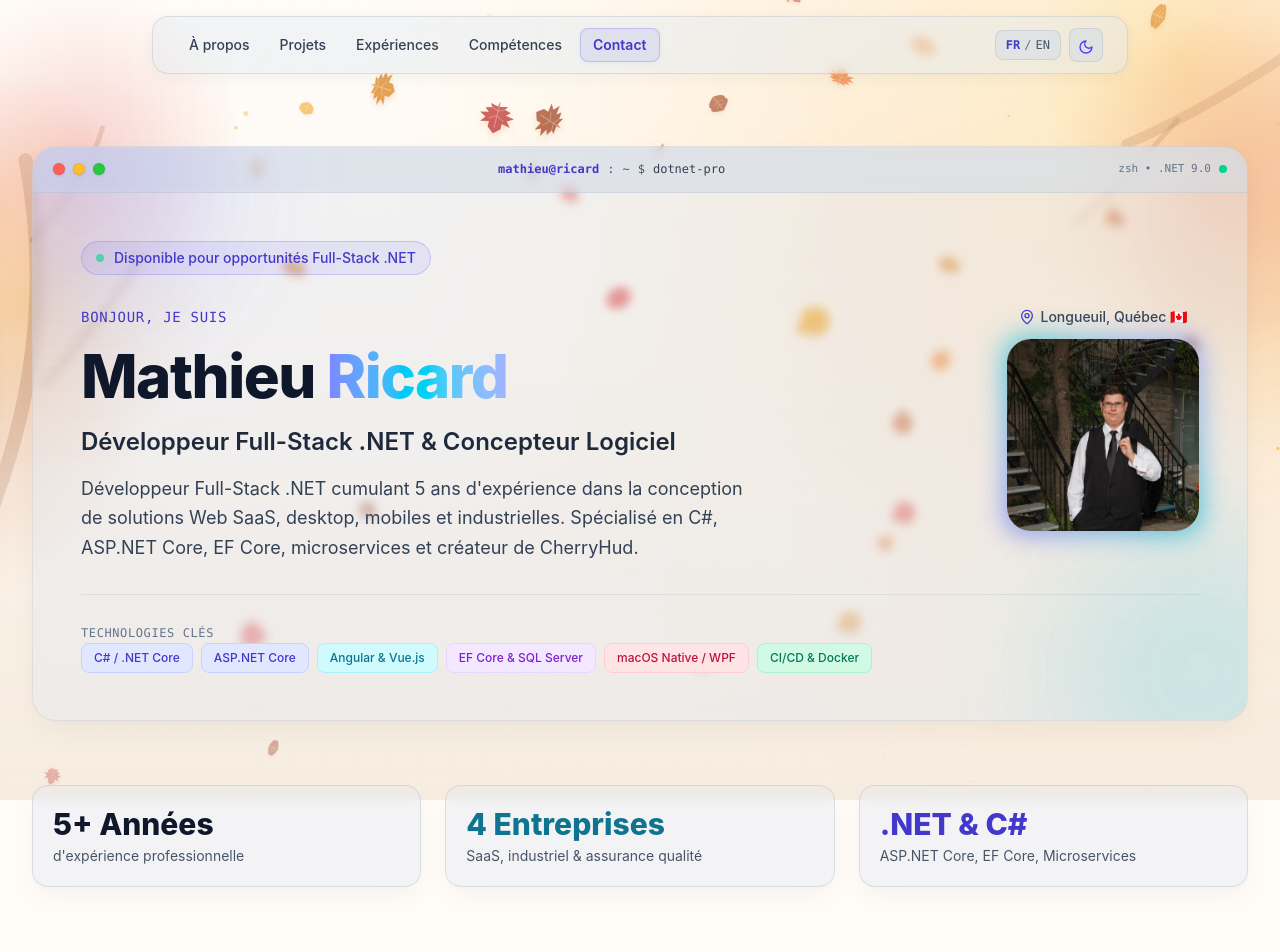
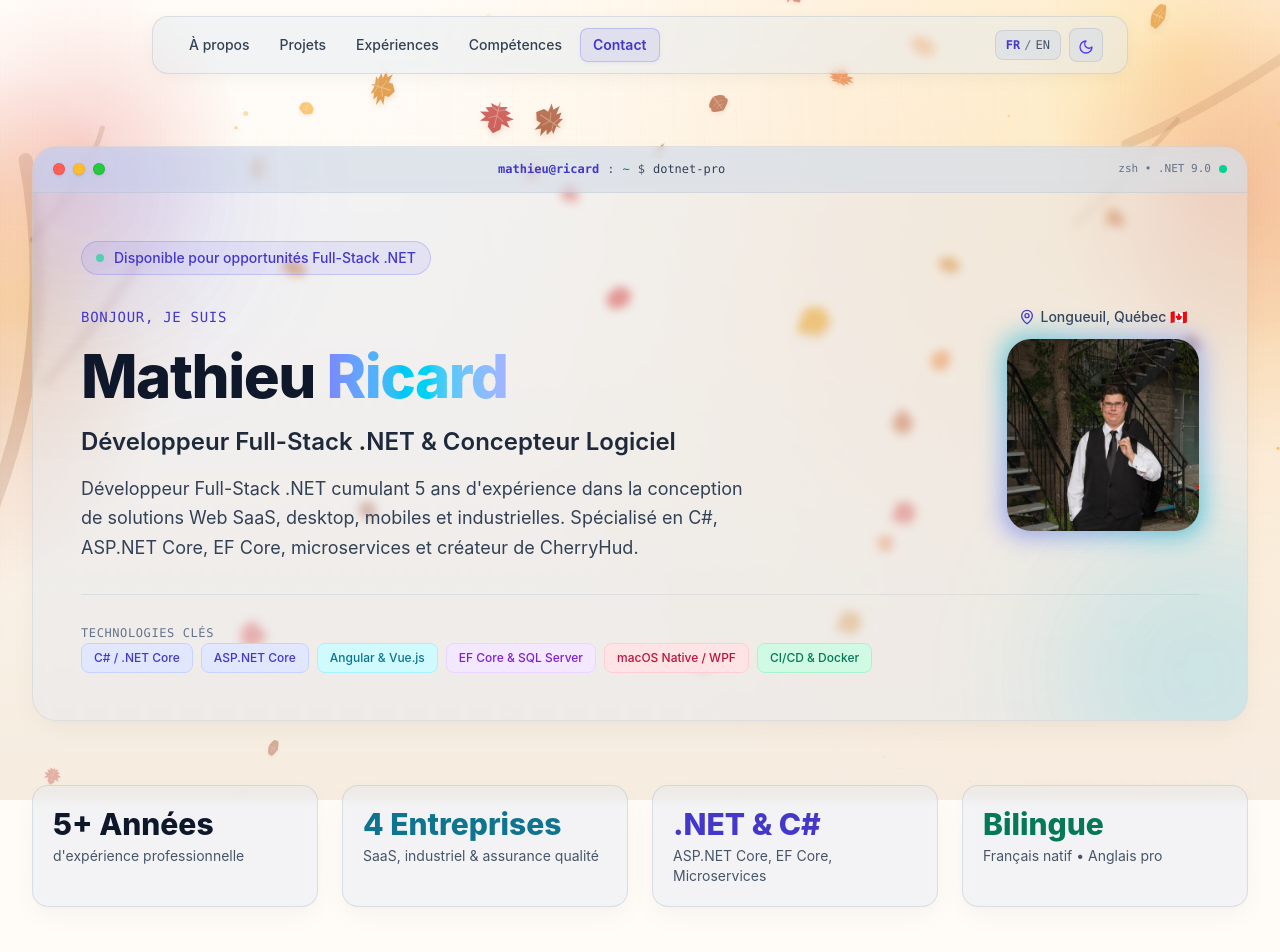
Before and after one commit to Matricard/Portfolio, an Angular app: page / in a window 1280 px wide. Shown: the top 952 px of the page. Built offline with nearby package versions, Linux system fonts and the light colour scheme.

Commit message:
feat(hero): add 4th Bilingual card to key metrics row with 4-column layout

```diff
--- a/src/app/app.html
+++ b/src/app/app.html
@@ -210,7 +210,7 @@
     </div>
 
     <!-- Key Metrics Row -->
-    <div class="mt-16 grid grid-cols-1 sm:grid-cols-3 gap-4 sm:gap-6">
+    <div class="mt-16 grid grid-cols-2 lg:grid-cols-4 gap-4 sm:gap-6">
       <div class="glass-panel p-5 rounded-2xl">
         <div class="text-2xl sm:text-3xl font-extrabold text-white">{{ ps.t().statExp }}</div>
         <div class="text-xs sm:text-sm text-slate-400 mt-1">{{ ps.t().statExpLabel }}</div>
@@ -222,6 +222,10 @@
       <div class="glass-panel p-5 rounded-2xl">
         <div class="text-2xl sm:text-3xl font-extrabold text-indigo-400">{{ ps.t().statStack }}</div>
         <div class="text-xs sm:text-sm text-slate-400 mt-1">{{ ps.t().statStackLabel }}</div>
+      </div>
+      <div class="glass-panel p-5 rounded-2xl">
+        <div class="text-2xl sm:text-3xl font-extrabold text-emerald-400">{{ ps.t().statLang }}</div>
+        <div class="text-xs sm:text-sm text-slate-400 mt-1">{{ ps.t().statLangLabel }}</div>
       </div>
     </div>
   </section>
--- a/src/app/data/translations.data.ts
+++ b/src/app/data/translations.data.ts
@@ -28,6 +28,8 @@ export const TRANSLATIONS = {
     statRolesLabel: "SaaS, industriel & assurance qualité",
     statStack: ".NET & C#",
     statStackLabel: "ASP.NET Core, EF Core, Microservices",
+    statLang: "Bilingue",
+    statLangLabel: "Français natif • Anglais pro",
     statProduct: "CherryHud",
     statProductLabel: "Application macOS Open Source (MIT)",
 
@@ -118,6 +120,8 @@ export const TRANSLATIONS = {
     statRolesLabel: "SaaS, industrial & QA environments",
     statStack: ".NET & C#",
     statStackLabel: "ASP.NET Core, EF Core, Microservices",
+    statLang: "Bilingual",
+    statLangLabel: "Native French • Prof. English",
     statProduct: "CherryHud",
     statProductLabel: "Open Source macOS App (MIT)",
 
```
